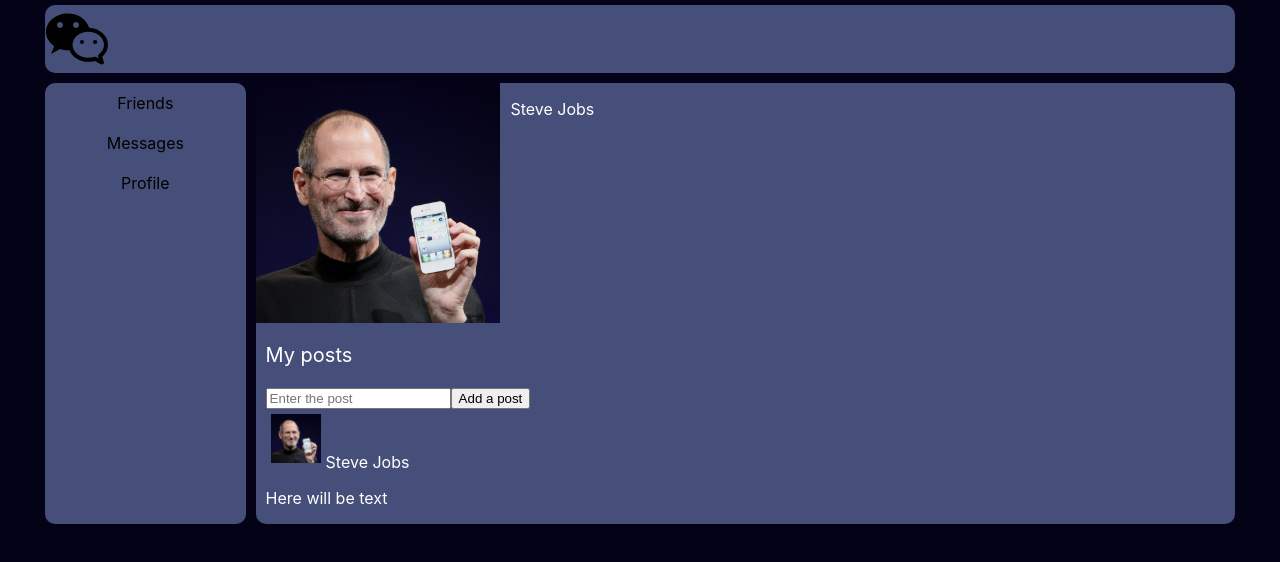
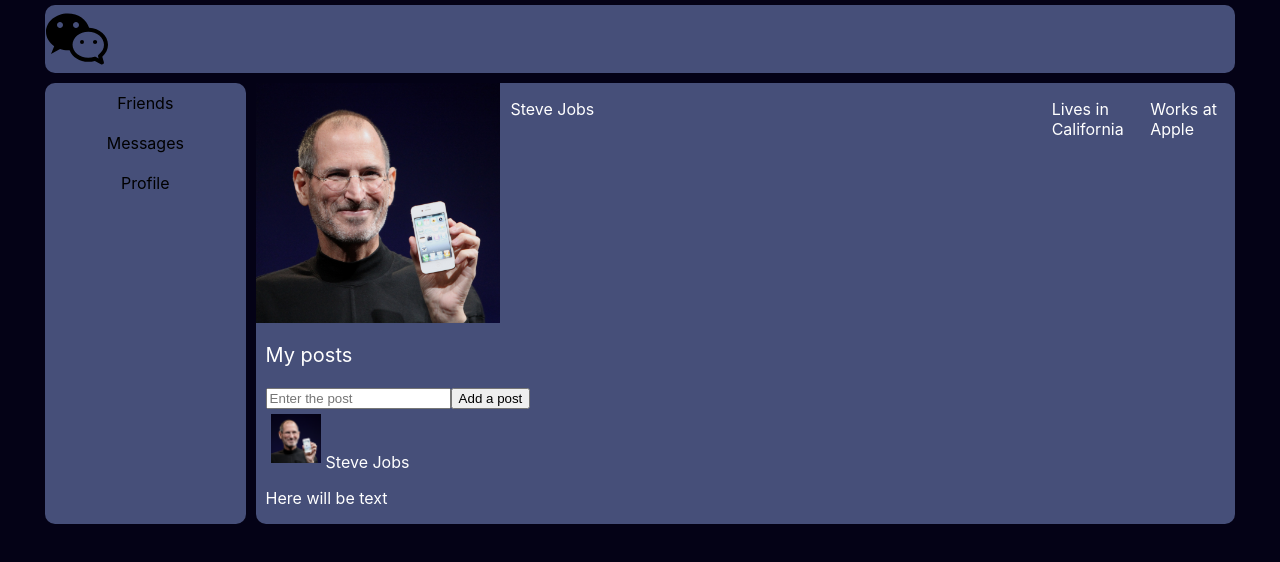
Before and after one commit to RedregeX/SocialNetwork, a React (Create React App) app: page /profile in a window 1280 px wide. Shown: the top 562 px of the page. Built offline with nearby package versions, Linux system fonts and the light colour scheme.

Commit message:
Lives / works

```diff
--- a/src/components/profile/Profile.jsx
+++ b/src/components/profile/Profile.jsx
@@ -7,6 +7,8 @@
             <div className="aboutme">
                 <img src={steve} alt="photo" class="steve"/>
                 <p class="name">Steve Jobs</p>
+                <p class="from">Lives in California</p>
+                <p class="job">Works at Apple</p>
             </div>
             <div className="posts">
                 <p class="myposts">My posts</p>
```
